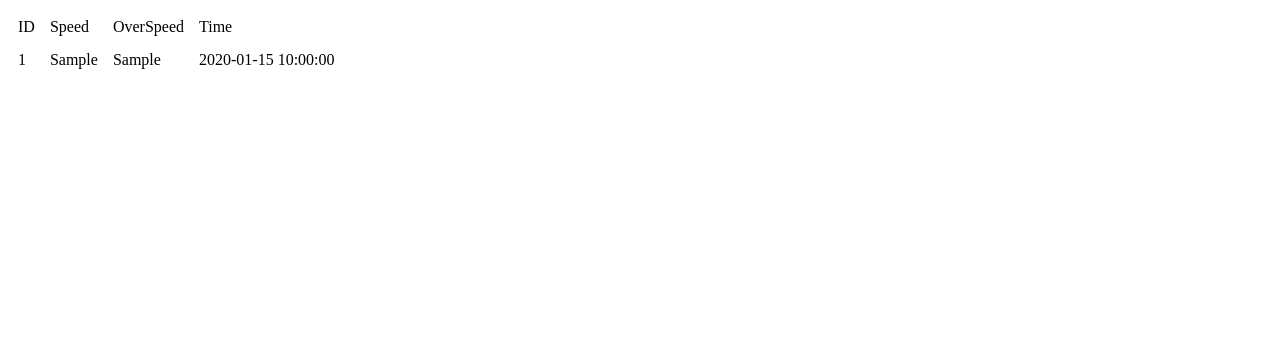
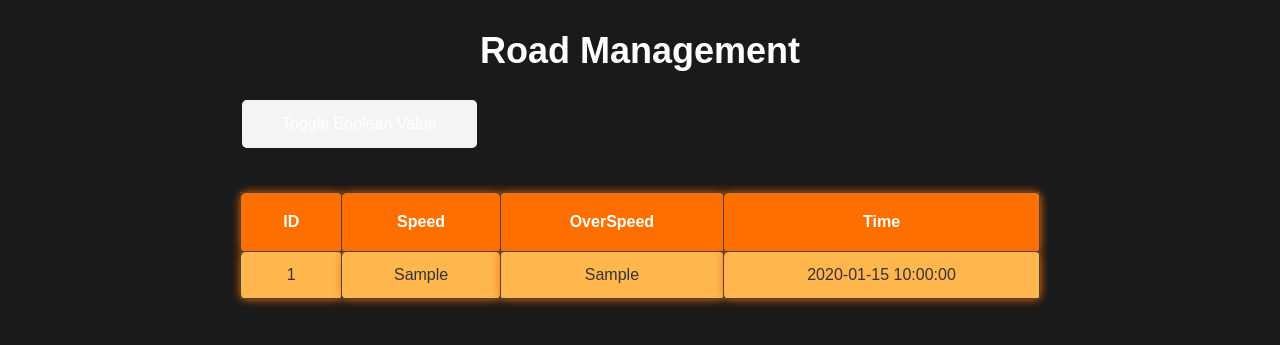
Before and after one commit to pallabparoi/roadiot, a PHP site: page / in a window 1280 px wide. Shown: the top 345 px of the page. Run offline with PHP 8.4, Linux system fonts and the light colour scheme; tables that the repository leaves empty or names only in its code hold one stand-in row (values such as "Sample post").

Commit message:
Update index.php

```diff
--- a/site/index.php
+++ b/site/index.php
@@ -1,12 +1,161 @@
 <!DOCTYPE html>
-<html><body>
+<html lang="en">
+<head>
+     <meta charset="UTF-8">
+     <meta name="viewport" content="width=device-width, initial-scale=1.0">
+     <title>Micro Iot</title>
+
+      <style>
+        body {
+            background-color: #1a1a1a;
+            color: #fff;
+            font-family: Arial, sans-serif;
+            margin: 0;
+            padding: 0;
+        }
+
+        table {
+            width: 100%;
+            border-collapse: collapse;
+            border-spacing: 0;
+            margin-top: 40px;
+        }
+
+        table,
+        th,
+        td {
+            border: 1px solid #444;
+        }
+
+        th,
+        td {
+            padding: 14px;
+            text-align: center;
+        }
+
+        th {
+            background-color: #333;
+            margin: 15px; /* Added margin */
+        }
+
+        td {
+            background-color: #555;
+        }
+
+        tr:nth-child(even) td {
+            background-color: #666;
+        }
+
+        tr:hover td {
+            background-color: #777;
+        }
+
+        h1 {
+            text-align: center;
+            margin-top: 10px;
+            font-size: 36px;
+        }
+
+        .container {
+            max-width: 800px;
+            margin:0 auto;
+            padding: 20px;
+        }
+
+        table {
+            margin-top: 40px;
+        }
+
+        th,
+        td {
+            border-radius: 5px;
+            box-shadow: 0 0 10px #ff6f00;
+        }
+
+        th {
+            background-color: #ff6f00;
+            color: #fff;
+            padding: 20px; /* Increased padding for the header */
+        }
+
+        td {
+            background-color: #ffa726;
+            color: #333;
+        }
+
+        tr:nth-child(even) td {
+            background-color: #ffb74d;
+        }
+
+        tr:hover td {
+            background-color: #ff9800;
+        }
+        .button {
+            border: none;
+            color: white;
+            padding: 15px 40px;
+            text-align: center;
+            text-decoration: none;
+            display: inline-block;
+            font-size: 16px;
+            margin: 4px 2px;
+            cursor: pointer;
+            border-radius: 5px;
+            overflow: hidden;
+            position: relative;
+            transition: all 0.3s ease;
+        }
+
+        .button::before {
+            content: '';
+            position: absolute;
+            top: 50%;
+            left: 50%;
+            width: 300%;
+            height: 300%;
+            background-color: rgba(255, 255, 255, 0.3);
+            transition: all 0.3s ease;
+            border-radius: 50%;
+            z-index: 0;
+            transform: translate(-50%, -50%);
+        }
+
+        .button:hover::before {
+            width: 0;
+            height: 0;
+        }
+
+        .button span {
+            position: relative;
+            z-index: 1;
+        }
+
+        /* Green button */
+        .button.open {
+            background-color: #4CAF50; /* Green */
+        }
+
+        /* Red button */
+        .button.close {
+            background-color: #FF5733; /* Red */
+        }
+    </style>
+</head>
+
+<body>
+    <div class="container">
+        <h1>Road Management</h1>
+
+        <form method="post">
+    <button class="button" id="toggleButton" type="submit" name="update_button">Toggle Boolean Value</button>
+</form>
         <?php
+
 
         $servername = "localhost";
         $dbname = "roadiot";
         $username = "root";
         $password = "";
-
 
         $conn = new mysqli($servername, $username, $password, $dbname);
         if ($conn->connect_error) {
@@ -17,10 +166,10 @@ $sql = "SELECT `id`, `speed`, `overspeed`, `time` FROM `overspeed` ORDER BY id D
 
         echo '<table cellspacing="5" cellpadding="5">
       <tr>
-        <td>ID</td>
-        <td>Speed</td>
-        <td>OverSpeed</td>
-        <td>Time</td>
+        <th>ID</th>
+        <th>Speed</th>
+        <th>OverSpeed</th>
+        <th>Time</th>
       </tr>';
 
         if ($result = $conn->query($sql)) {
@@ -30,19 +179,57 @@ if ($result = $conn->query($sql)) {
                 $row_overspeed = $row["overspeed"];
                 $row_time = $row["time"];
 
-
                 echo '<tr>
                 <td>' . $row_id . '</td>
                 <td>' . $row_speed . '</td>
-                <td>' . $row_overspeed. '</td>
+                <td>' . $row_overspeed . '</td>
                 <td>' . $row_time . '</td>
               </tr>';
             }
             $result->free();
         }
 
+        if(isset($_POST['update_button'])) {
+            // Assuming your boolean field name is 'value' in 'servo'
+            // Toggle the boolean value
+            $sql2 = "UPDATE servo SET value = NOT value WHERE id = 1"; // Change 'id' to your actual primary key
+
+            if ($conn->query($sql2) === TRUE) {
+                // Retrieve the current value after toggling
+                $sql3 = "SELECT value FROM servo WHERE id = 1"; // Change 'id' to your actual primary key
+                $result3 = $conn->query($sql3);
+                if ($result3->num_rows > 0) {
+                    $row3 = $result3->fetch_assoc();
+                    $value = $row3["value"];
+                    echo "Boolean value updated successfully. It is now " . ($value ? "open" : "close");
+                } else {
+                    echo "Error retrieving updated value.";
+                }
+            } else {
+                echo "Error updating record: " . $conn->error;
+            }
+        }
+
+
         $conn->close();
         ?>
-</table>
+    </div>
+
+    <script>
+     var button = document.getElementById("toggleButton");
+     button.addEventListener("click", function () {
+          var buttonText = this.querySelector("span");
+          if (buttonText.innerHTML === "Open") {
+               buttonText.innerHTML = "Close";
+               this.classList.remove("open");
+               this.classList.add("close");
+          } else {
+               buttonText.innerHTML = "Open";
+               this.classList.remove("close");
+               this.classList.add("open");
+          }
+     });
+    </script>
 </body>
+
 </html>
```
Lines whose indentation alone changed are shown as unchanged.
